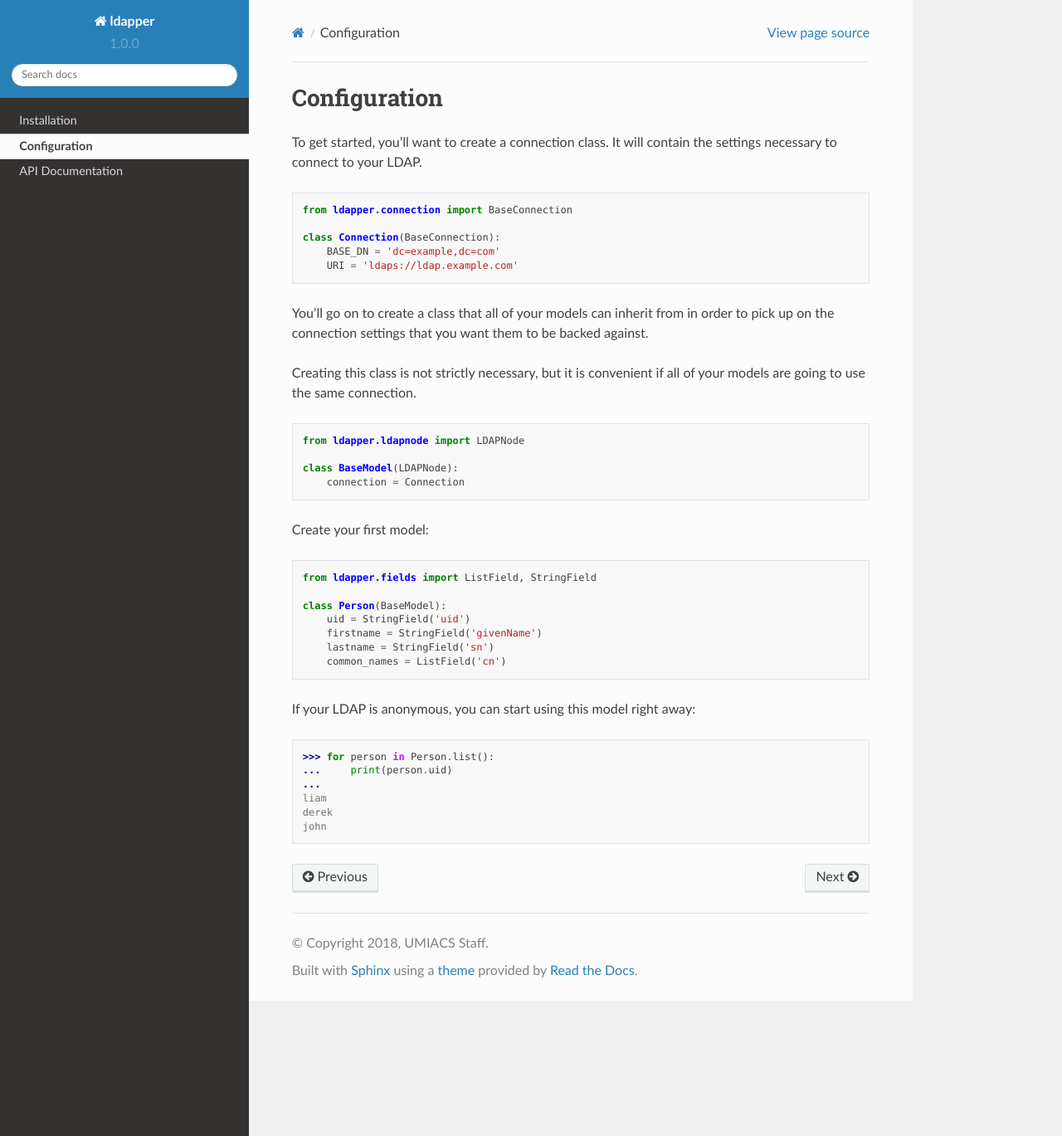
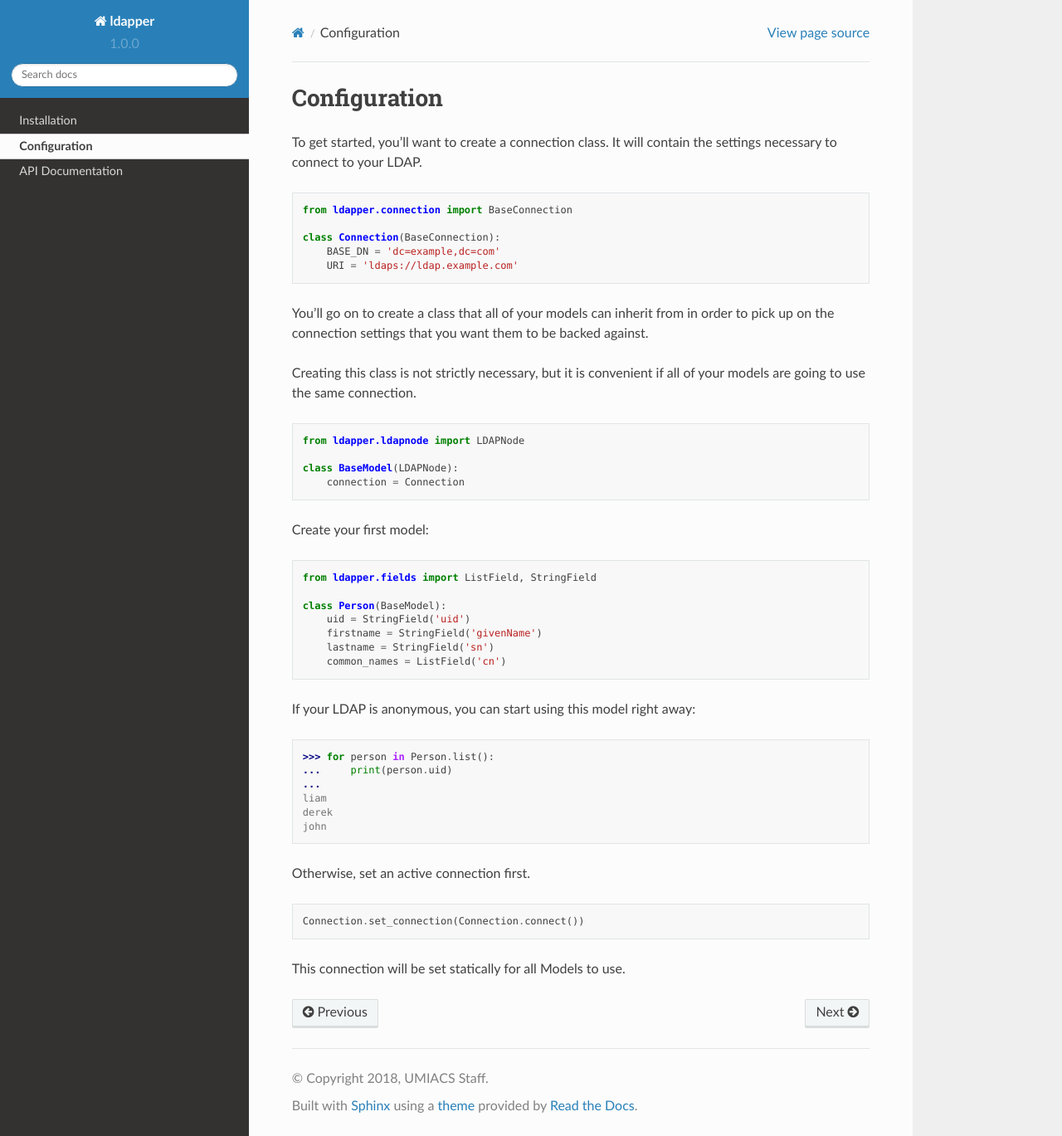
Before and after one commit to UMIACS/ldapper, a Sphinx documentation site: the page built from docs/ldapper/configuration.rst, in a window 1280 px wide and 1369 px high. Shown: the whole window at 83% size. Built offline with Sphinx 7.4.7 and the Read the Docs theme 2.0.0, drawn with Linux system fonts in a browser that asks for light colours.

Commit message:
more documentation

```diff
--- /dev/null
+++ b/docs/apipages/connection.rst
@@ -0,0 +1,6 @@
+ldapper.connection
+==================
+
+.. automodule:: ldapper.connection
+   :members:
+   :undoc-members:
--- /dev/null
+++ b/docs/apipages/exceptions.rst
@@ -0,0 +1,6 @@
+ldapper.exceptions
+==================
+
+.. automodule:: ldapper.exceptions
+   :members:
+   :undoc-members:
--- /dev/null
+++ b/docs/apipages/fields.rst
@@ -0,0 +1,6 @@
+ldapper.fields
+==============
+
+.. automodule:: ldapper.fields
+   :members:
+   :undoc-members:
--- /dev/null
+++ b/docs/apipages/ldapnode.rst
@@ -0,0 +1,6 @@
+ldapper.ldapnode
+================
+
+.. automodule:: ldapper.ldapnode
+   :members:
+   :undoc-members:
--- /dev/null
+++ b/docs/apipages/utils.rst
@@ -0,0 +1,6 @@
+ldapper.utils
+=============
+
+.. automodule:: ldapper.utils
+   :members:
+   :undoc-members:
--- a/docs/ldapper/configuration.rst
+++ b/docs/ldapper/configuration.rst
@@ -51,3 +51,12 @@ If your LDAP is anonymous, you can start using this model right away:
     liam
     derek
     john
+
+
+Otherwise, set an active connection first.
+
+.. code-block:: python
+
+    Connection.set_connection(Connection.connect())
+
+This connection will be set statically for all Models to use.
```
Also changed, not shown: docs/api.rst (+4 -12 lines), 1 other file.
